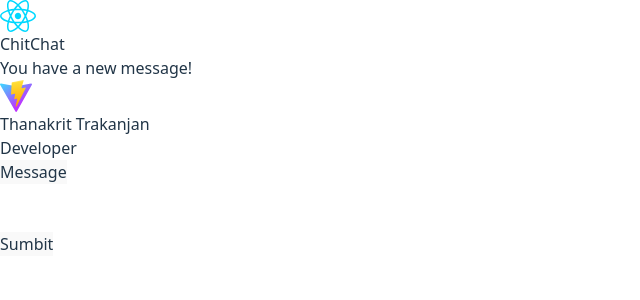
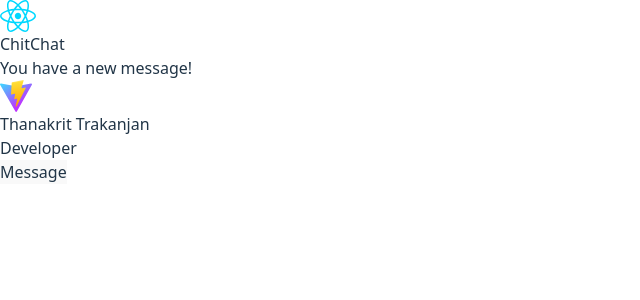
Before and after one commit to PerTrakanjan/reactts-vite, a React (Vite) app: page / in a window 1280 px wide. Shown: the top 300 px of the page, without its empty margins (0-640 px from the left). Built offline with nearby package versions, Linux system fonts and the light colour scheme.

Commit message:
remove post comp

```diff
--- a/src/App.tsx
+++ b/src/App.tsx
@@ -1,5 +1,4 @@
 import Chat from "./componets/Chat";
-import Post from "./componets/post";
 
 type Props = {};
 
@@ -7,7 +6,6 @@ export default function App({}: Props) {
   return (
     <>
       <Chat />
-      <Post />
     </>
-   );
+  );
 }
```
